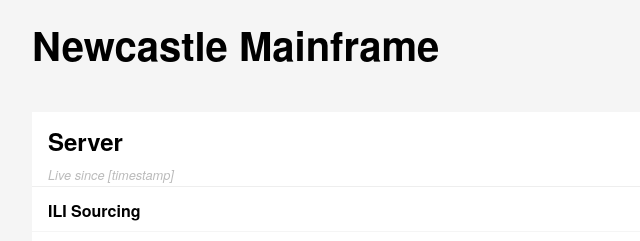
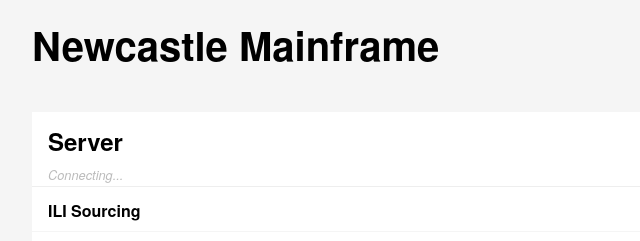
Before and after one commit to ConnectedPlacesCatapult/newcastle_totem_backend, a plain HTML site: page portal/index.html in a window 1280 px wide. Shown: the top 241 px of the page, 128-768 px from the left. Drawn offline with nearby package versions, Linux system fonts and the light colour scheme; no server answers.

Commit message:
Minor change

```diff
--- a/portal/index.html
+++ b/portal/index.html
@@ -18,7 +18,7 @@
       <div class="container_row container_title">
         <div class="container_header">
           <h2 class="header">Server</h2>
-          <p id="server-timestamp" class="header_timestamp">Live since [timestamp]</p>
+          <p id="server-timestamp" class="header_timestamp">Connecting...</p>
         </div>
 
         <!-- <div class="status live"></div> -->
```
